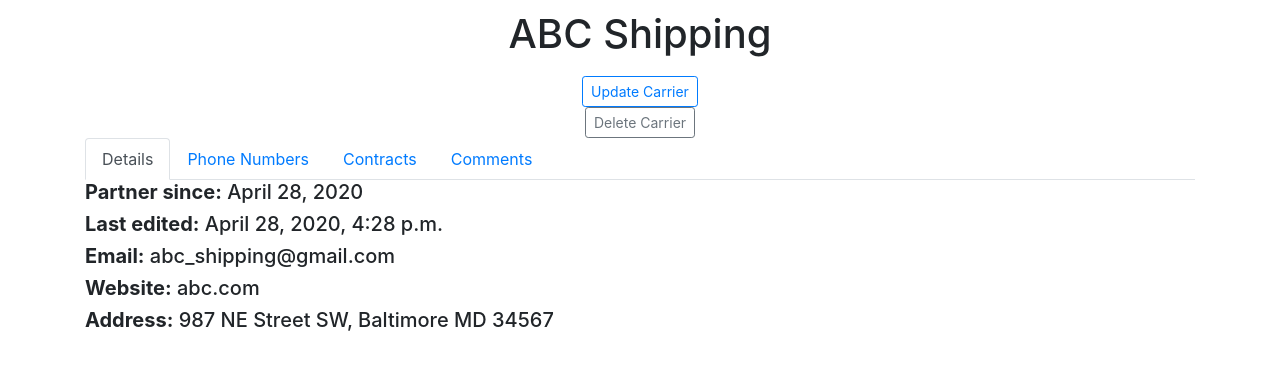
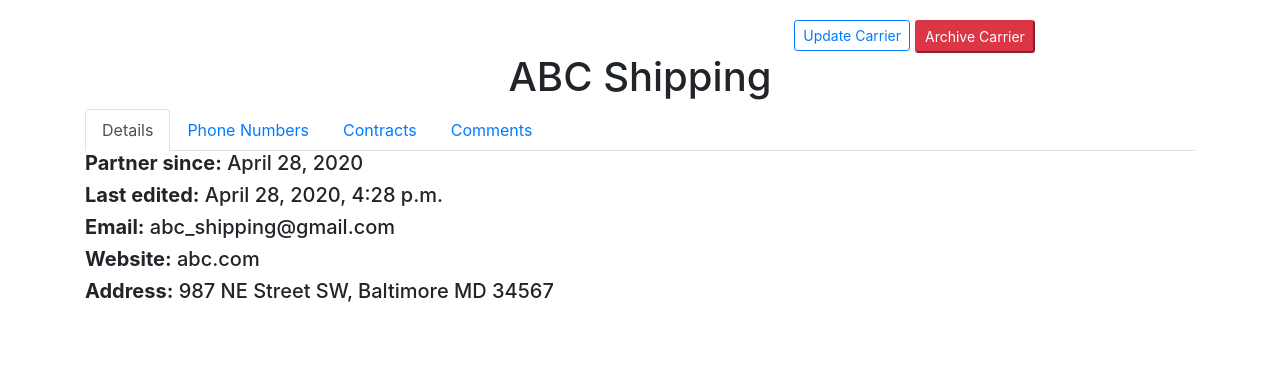
Before and after one commit to John-W-Stevens/contract_manager, a Django app: template manager_app/templates/carrier.html in a window 1280 px wide. Shown: the part 56-426 px from the top of the page. Run offline with Django 3.2, Linux system fonts and the light colour scheme; the template is opened without the code that fills it: values that come from a table or form of the project are taken from there, others are empty; data comes from the database, SQL or seed files in the repository; some libraries are stand-ins or nearby versions.

Commit message:
finished carrier page, I think...

```diff
--- a/manager_app/templates/carrier.html
+++ b/manager_app/templates/carrier.html
@@ -9,6 +9,7 @@
     <title>Carrier Page</title>
 
     <style>
+
     .top_row {
         margin-top: 10px;
         margin-bottom: 10px;
@@ -17,6 +18,15 @@
     .table_nav {
         margin-bottom: 5px;
     }
+
+    #update_but{
+      margin-right: -25px;
+    }
+
+    #edit_button{
+      margin-right: 5px;
+    }
+
     </style>
 
 </head>
@@ -45,18 +55,29 @@
 <!-- Container -->
 <div class="container">
   <div class="row top_row">
+  </div>
+  <div class='row'>
+
+    <div class="col-3 offset-6 text-right" id='update_but'>
+      <button class="btn btn-outline-primary btn-sm" data-toggle="modal" data-target="#edit_carrier">Update Carrier</button>
+    </div>
+    <div class="col-3 text-left">
+      {% if carrier.archived == False %}
+      <div >
+        <button class="btn-danger btn-sm" data-toggle="modal" data-carrier-id="{{carrier.id}}" data-target="#archive_modal">Archive Carrier</button>
+      </div>
+      {% else %}
+      <div>
+        <button class="btn-outline-success btn-sm" data-toggle="modal" data-target="#archive_modal">Restore Carrier</button>
+      </div>
+      {% endif %}
+    </div>
+
     <div class="col-12 text-center">
       <h1>{{carrier.name}}</h1>
     </div>
   </div>
-  <div class="col-12 text-center">
-    <button class="btn btn-outline-primary btn-sm" data-toggle="modal" data-target="#edit_carrier">Update Carrier</button>
-    <form action="/dashboard/carrier/{{carrier.id}}" method="post">
-      {% csrf_token %}
-      <input type="hidden" name="hiddenkey" value = "delete">
-      <button class="btn btn-outline-secondary btn-sm">Delete Carrier</button>
-    </form>
-  </div>
+  <!-- </div> -->
   <div class="row">
     <div class ="col-12 table_nav">
       <ul class="nav nav-tabs" id="myTab" role="tablist">
@@ -91,15 +112,17 @@
           <table class="table table-sm table-hover table-striped table-bordered table-responsive-lg" id="contacts_datatable">
             <thead class = "thead-light">
               <tr>
+                <th>Number</th>
                 <th>Type of Phone</th>
-                <th>Number</th>
+                <th></th>
               </tr>
             </thead>
             <tbody>
               {% for number in carrier.phone_numbers.all %}
               <tr>
+                <td>{{number.number}}</td>
                 <td>{{number.number_type}}</td>
-                <td>{{number.number}}</td>
+                <td><button class="btn-outline-primary btn-sm edit_this_phone" data-toggle="modal" data-phoneid="{{number.id}}" data-target="#phone_edit_modal" id='edit_button'>Edit Number</button><button class="btn-outline-danger btn-sm delete_this_phone" data-toggle="modal" data-phoneid="{{number.id}}" data-target="#phone_delete_modal">Delete Number</button></td>
               </tr>
               {% endfor %}
             </tbody>
@@ -233,7 +256,6 @@
               </div>
             </div>
 
-
               <!-- Contact Information -->
             <div class="form-group row">
               <div class="col-6">
@@ -344,6 +366,106 @@
 </div>
 
 
+<!-- Modal for Archiving a Carrier -->
+<div class="modal fade" id="archive_modal" tabindex="-1" role="dialog" aria-labelledby="archiveModal" aria-hidden="true">
+  <div class="modal-dialog" role="document">
+    <div class="modal-content">
+      <div class="modal-header">
+        {% if carrier.archived == False %}
+        <h5 class="modal-title" id="achiveModal">Archive this carrier?</h5>
+        {% else %}
+        <h5 class="modal-title" id="achiveModal">Restore this carrier?</h5>
+        {% endif %}
+        <button type="button" class="close" data-dismiss="modal" aria-label="Close">
+          <span aria-hidden="true">&times;</span>
+        </button>
+      </div>
+      {% if carrier.archived == True %}
+      <div class="modal-body">
+        Restoring this carrier will add it back to the carriers table. Are you sure you want to proceed?
+      </div>
+      {% else %}
+      <div class="modal-body">
+        Archiving this carrier will remove it from the carriers table and store it in the archive. Are you sure you want to proceed?
+      </div>
+      {% endif %}
+      <div class="modal-footer">
+        <button type="button" class="btn btn-secondary" data-dismiss="modal">Close</button>
+        <form action="/dashboard/carrier/{{carrier.id}}" method="post">
+          {% csrf_token %}
+          <input type="hidden" name="hiddenkey" value='archive'>
+          {% if carrier.archived == False %}
+          <button class="btn btn-danger">Archive</button>
+          {% else %}
+          <button class="btn-outline-success btn-sm">Restore</button>
+          {% endif %}
+        </form>
+      </div>
+    </div>
+  </div>
+</div>
+
+<!-- Modal for Deleting a phone -->
+<div class="modal fade" id="phone_delete_modal" tabindex="-1" role="dialog" aria-labelledby="deletephone" aria-hidden="true">
+  <div class="modal-dialog" role="document">
+    <div class="modal-content">
+      <div class="modal-header">
+        <h5 class="modal-title" id="deletephone">Delete phone number</h5>
+        <button type="button" class="close" data-dismiss="modal" aria-label="Close">
+          <span aria-hidden="true">&times;</span>
+        </button>
+      </div>
+      <div class="modal-body">
+        Are you sure you want to delete this phone number?
+      </div>
+      <div class="modal-footer">
+        <button type="button" class="btn btn-secondary" data-dismiss="modal">Close</button>
+        <form action="/dashboard/carrier/{{carrier.id}}" method="post">
+        {% csrf_token %}
+          <input type="hidden" name="hiddenkey" value='delete'>
+          <input type="hidden" name='phone_id' id='phoneid'>
+          <button class="btn btn-danger">Delete Phone</button>
+        </form>
+      </div>
+    </div>
+  </div>
+</div>
+
+
+<!-- Modal for Editing a Phone Number -->
+<div class="modal fade text-left" id="phone_edit_modal" tabindex="-1" role="dialog" aria-labelledby="phone_edit_modal" aria-hidden="true">
+  <div class="modal-dialog modal-lg" role="document">
+    <div class="modal-content">
+      <div class="modal-header">
+        <h3 class="modal-title" id="edit_number_modal">Edit a Phone Number</h3>
+        <button type="button" class="close" data-dismiss="modal" aria-label="Close">
+          <span aria-hidden="true">&times;</span>
+        </button>
+      </div>
+      <div class="modal-body">
+        <form enctype="multipart/form-data" action="/dashboard/carrier/{{carrier.id}}" method="post" id="edit_phone_form">
+          {% csrf_token %}
+          <input type="hidden" name="hiddenkey" value= "update_phone">
+          {% for number in carrier.phone_numbers.all %}
+          <div class="col-12">
+            <input type="hidden" name="number_id" value= {{number.id}}>
+            <label for="phone_number">Phone Number</label>
+            <input type="text" name="update_phone" class="form_control" placeholder="{{number.number}}">
+            <label for="phone_type">Type of Phone</label>
+            <input type="text" name="update_type" class="form_control" placeholder='{{number.number_type}}'>
+          </div>
+          {% endfor %}
+          <div class="modal-footer">
+            <button type="button" class="btn btn-secondary" data-dismiss="modal">Back</button>
+            <button class="btn btn-primary btn-md" id="add_number_button">Save</button>
+          </div>
+        </form>
+      </div>
+    </div>
+  </div>
+</div>
+
+
     <!-- jQuery -->
     <script src="https://code.jquery.com/jquery-3.4.1.slim.min.js" integrity="sha384-J6qa4849blE2+poT4WnyKhv5vZF5SrPo0iEjwBvKU7imGFAV0wwj1yYfoRSJoZ+n" crossorigin="anonymous"></script>
     <!-- Popper.js -->
@@ -353,6 +475,13 @@
     <!-- Custom JavaScript -->
     <!-- <script type="text/javascript" src="script.js"></script> -->
 
+  <script>
+    $(".delete_this_phone").on('click', function(){
+      var phoneid = $(this).attr('data-phoneid')
+      $('#phoneid').val(phoneid)
+    })
+  </script>
+
 
 </body>
 
```
Also changed, not shown: manager_app/views.py (+19 -5 lines).
